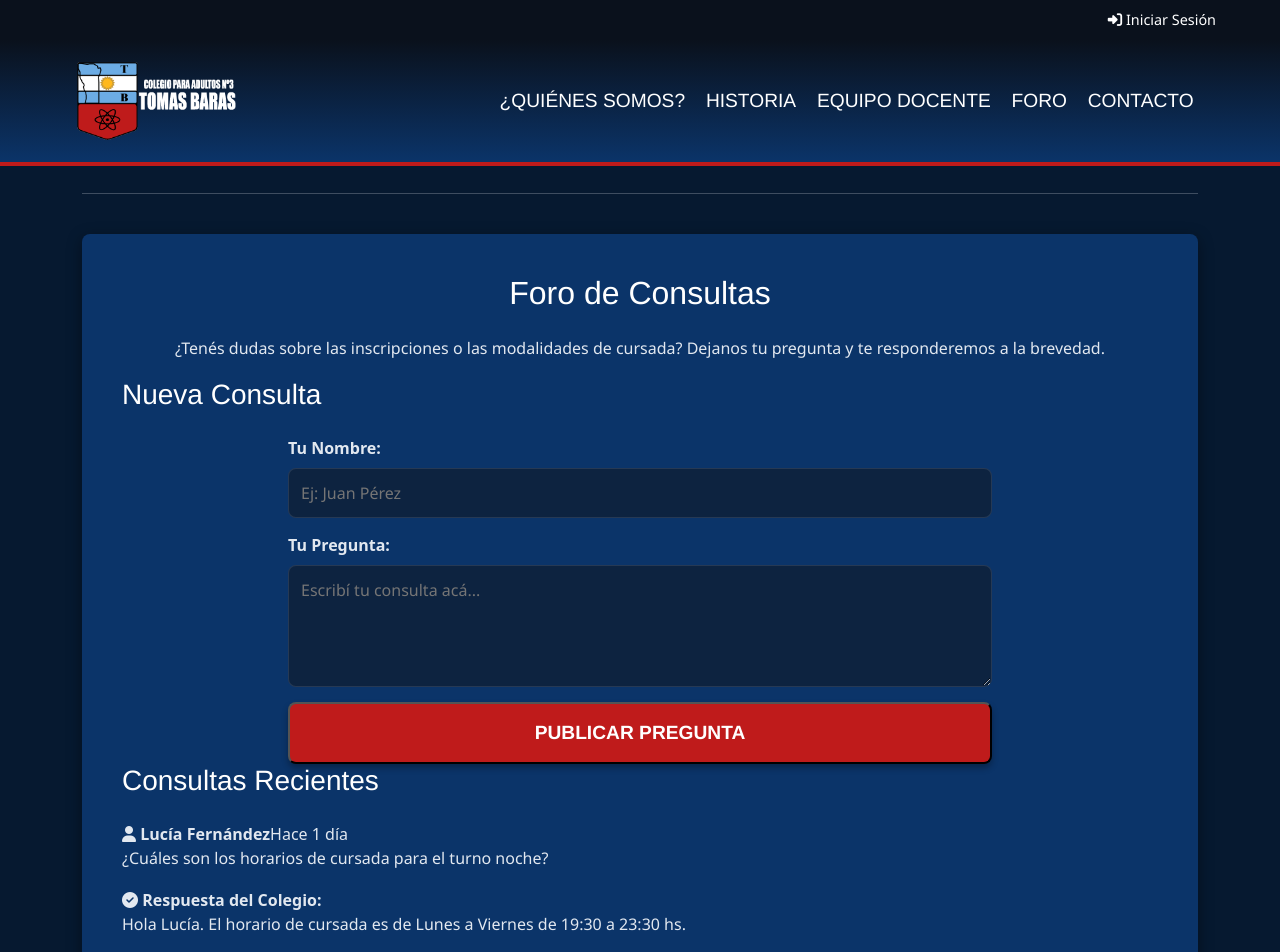
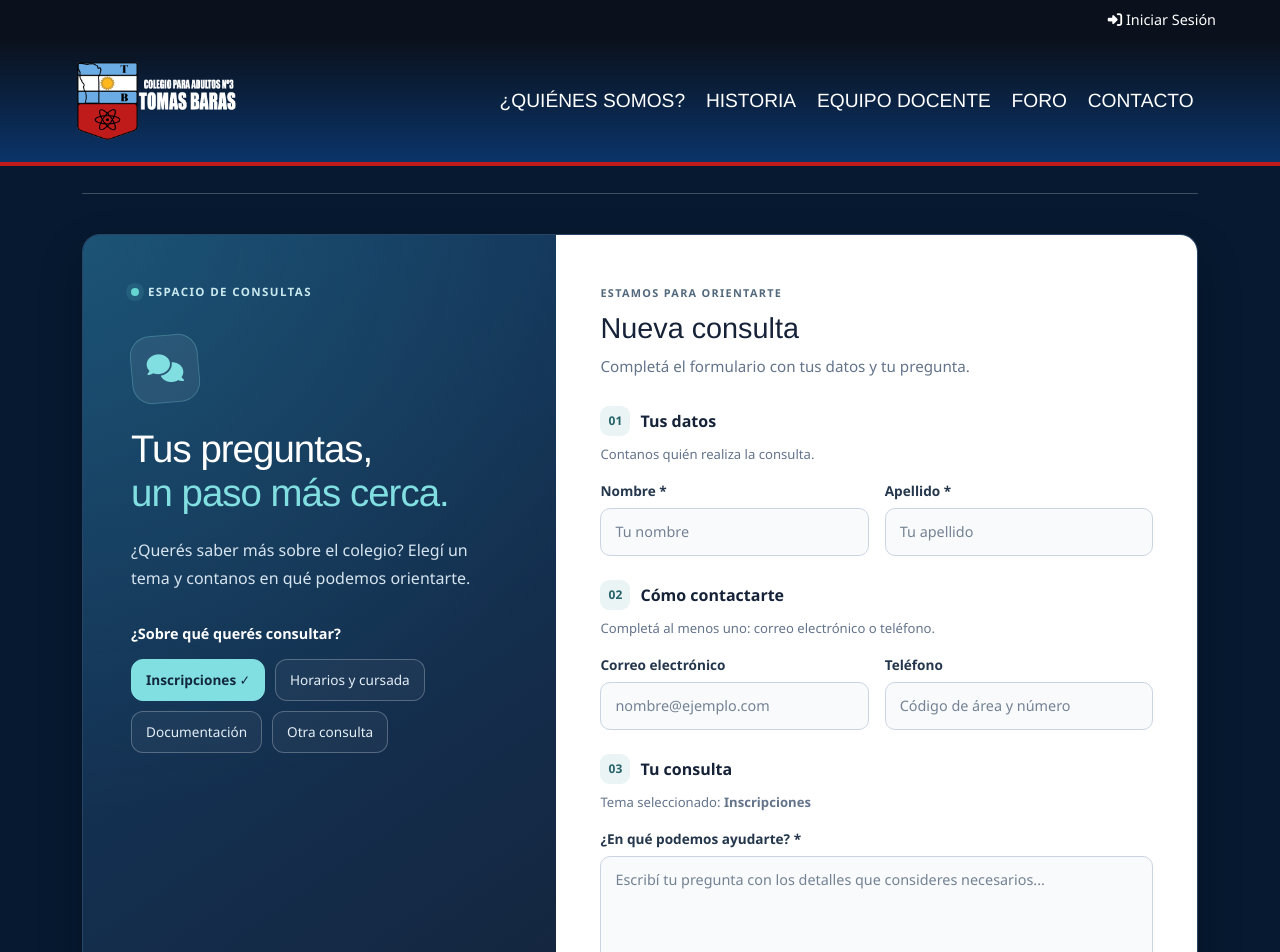
Before and after one commit to Lautacampo/Escuela, a React (Vite) app in the folder frontend/: page /foro in a window 1280 px wide. Shown: the top 952 px of the page. Built offline with nearby package versions, Linux system fonts and the light colour scheme.

Commit message:
Agregamos funcionalidades a Foro
Refactor Foro component to include state management for form inputs and validation. Added new structure for handling user queries and improved user experience with dynamic form elements.

```diff
--- a/frontend/src/features/foro/components/Foro.jsx
+++ b/frontend/src/features/foro/components/Foro.jsx
@@ -1,73 +1,342 @@
+import { useState } from "react";
+
+const TEMAS = [
+  "Inscripciones",
+  "Horarios y cursada",
+  "Documentación",
+  "Otra consulta",
+];
+
+const FORMULARIO_INICIAL = {
+  nombre: "",
+  apellido: "",
+  correo: "",
+  telefono: "",
+  tema: "Inscripciones",
+  consulta: "",
+};
+
+const GRUPOS = [
+  {
+    numero: "01",
+    titulo: "Tus datos",
+    ayuda: "Contanos quién realiza la consulta.",
+    campos: [
+      {
+        nombre: "nombre",
+        etiqueta: "Nombre *",
+        tipo: "text",
+        placeholder: "Tu nombre",
+        autocomplete: "given-name",
+        obligatorio: true,
+      },
+      {
+        nombre: "apellido",
+        etiqueta: "Apellido *",
+        tipo: "text",
+        placeholder: "Tu apellido",
+        autocomplete: "family-name",
+        obligatorio: true,
+      },
+    ],
+  },
+  {
+    numero: "02",
+    titulo: "Cómo contactarte",
+    ayuda: "Completá al menos uno: correo electrónico o teléfono.",
+    campos: [
+      {
+        nombre: "correo",
+        etiqueta: "Correo electrónico",
+        tipo: "email",
+        placeholder: "nombre@ejemplo.com",
+        autocomplete: "email",
+      },
+      {
+        nombre: "telefono",
+        etiqueta: "Teléfono",
+        tipo: "tel",
+        placeholder: "Código de área y número",
+        autocomplete: "tel",
+      },
+    ],
+  },
+];
+
 export function Foro() {
+  const [valores, setValores] = useState(FORMULARIO_INICIAL);
+  const [errores, setErrores] = useState({});
+  const [aviso, setAviso] = useState("");
+
+  function actualizarCampo(nombre, valor) {
+    setValores((anteriores) => ({
+      ...anteriores,
+      [nombre]: valor,
+    }));
+
+    setErrores((anteriores) => ({
+      ...anteriores,
+      [nombre]: "",
+      ...(nombre === "correo" || nombre === "telefono" ? { contacto: "" } : {}),
+    }));
+
+    setAviso("");
+  }
+
+  function manejarCambio(evento) {
+    actualizarCampo(evento.target.name, evento.target.value);
+  }
+
+  function enviarConsulta(evento) {
+    evento.preventDefault();
+
+    const nuevosErrores = {};
+    const correo = valores.correo.trim();
+    const telefono = valores.telefono.trim();
+
+    if (!valores.nombre.trim()) {
+      nuevosErrores.nombre = "Ingresá tu nombre.";
+    }
+
+    if (!valores.apellido.trim()) {
+      nuevosErrores.apellido = "Ingresá tu apellido.";
+    }
+
+    if (!correo && !telefono) {
+      nuevosErrores.contacto =
+        "Necesitamos un correo electrónico o teléfono para contactarte.";
+    }
+
+    if (correo && !/^[^\s@]+@[^\s@]+\.[^\s@]+$/.test(correo)) {
+      nuevosErrores.correo = "Revisá el formato del correo electrónico.";
+    }
+
+    if (telefono) {
+      const numeros = telefono.replace(/\D/g, "");
+      const caracteresValidos = /^\+?[\d\s()-]+$/.test(telefono);
+
+      if (!caracteresValidos || numeros.length < 7 || numeros.length > 15) {
+        nuevosErrores.telefono =
+          "Ingresá un teléfono válido, incluyendo el código de área.";
+      }
+    }
+
+    if (!valores.consulta.trim()) {
+      nuevosErrores.consulta = "Escribí la consulta que querés realizar.";
+    }
+
+    setErrores(nuevosErrores);
+    setAviso("");
+
+    const primerError = Object.keys(nuevosErrores)[0];
+
+    if (primerError) {
+      const nombreCampo = primerError === "contacto" ? "correo" : primerError;
+
+      evento.currentTarget.elements.namedItem(nombreCampo)?.focus();
+      return;
+    }
+
+    // Aquí conectaremos el envío con el backend.
+    // Conservamos los datos porque todavía no se enviaron.
+    setAviso(
+      "El envío de consultas aún no está disponible. Tu mensaje no fue enviado.",
+    );
+  }
+
   return (
-    <section id="foro" style={{ marginTop: "40px" }}>
-      <h2 style={{ textAlign: "center", color: "white" }}>Foro de Consultas</h2>
-      <p style={{ textAlign: "center", color: "var(--color-texto)" }}>
-        ¿Tenés dudas sobre las inscripciones o las modalidades de cursada?
-        Dejanos tu pregunta y te responderemos a la brevedad.
+    <section id="foro" className="foro-consultas" aria-labelledby="foro-titulo">
+      <div className="foro-presentacion">
+        <span className="foro-etiqueta">
+          <span aria-hidden="true" />
+          ESPACIO DE CONSULTAS
+        </span>
+
+        <div className="foro-icono" aria-hidden="true">
+          <i className="fa-solid fa-comments" />
+        </div>
+
+        <h2 id="foro-titulo">
+          Tus preguntas,
+          <br />
+          <span>un paso más cerca.</span>
+        </h2>
+
+        <p className="foro-introduccion">
+          ¿Querés saber más sobre el colegio? Elegí un tema y contanos en qué
+          podemos orientarte.
         </p>
 
-      <div className="contenedor-foro">
-        <div className="hacer-pregunta">
-          <h3>Nueva Consulta</h3>
-          <form action="#" method="get">
-            <label htmlFor="nombre-foro">Tu Nombre:</label>
-            <input
-              type="text"
-              id="nombre-foro"
-              placeholder="Ej: Juan Pérez"
-              required
-            />
-            <label htmlFor="mensaje-foro">Tu Pregunta:</label>
-            <textarea
-              id="mensaje-foro"
-              placeholder="Escribí tu consulta acá..."
-              rows="4"
-              required
-            ></textarea>
+        <div
+          className="foro-temas"
+          role="group"
+          aria-labelledby="foro-temas-titulo"
+        >
+          <p id="foro-temas-titulo">¿Sobre qué querés consultar?</p>
+
+          <div className="foro-temas-opciones">
+            {TEMAS.map((tema) => (
               <button
-              type="submit"
-              className="btn-principal"
-              style={{ width: "100%", borderRadius: "8px" }}
+                key={tema}
+                type="button"
+                className="foro-tema"
+                aria-pressed={valores.tema === tema}
+                onClick={() => actualizarCampo("tema", tema)}
               >
-              Publicar Pregunta
+                {tema}
+                {valores.tema === tema && <span aria-hidden="true"> ✓</span>}
               </button>
-          </form>
+            ))}
+          </div>
         </div>
 
-        <div className="muro-preguntas">
-          <h3>Consultas Recientes</h3>
-          <div className="pregunta-item">
-            <div className="pregunta-header">
-              <strong>
-                <i className="fa-solid fa-user"></i> Lucía Fernández
-              </strong>
-              <span>Hace 1 día</span>
-            </div>
-            <p>¿Cuáles son los horarios de cursada para el turno noche?</p>
-            <div className="respuesta-oficial">
-              <strong>
-                <i className="fa-solid fa-check-circle"></i> Respuesta del
-                Colegio:
-              </strong>
+        <div className="foro-orientacion">
+          <i className="fa-regular fa-envelope" aria-hidden="true" />
           <p>
-                Hola Lucía. El horario de cursada es de Lunes a Viernes de 19:30
-                a 23:30 hs.
+            Dejanos un medio de contacto para que podamos responder tu consulta
+            de forma personal.
           </p>
         </div>
       </div>
 
-          <div className="pregunta-item">
-            <div className="pregunta-header">
-              <strong>
-                <i class="fa-solid fa-user"></i> Carlos López
-              </strong>
-              <span>Hace 2 días</span>
+      <div className="foro-tarjeta">
+        <div className="foro-formulario-cabecera">
+          <span className="foro-sobretitulo">ESTAMOS PARA ORIENTARTE</span>
+          <h3>Nueva consulta</h3>
+          <p>Completá el formulario con tus datos y tu pregunta.</p>
         </div>
-            <p>¿Tienen talleres extracurriculares?</p>
-            <span className="etiqueta-pendiente">Pendiente de respuesta</span>
+
+        <form className="foro-formulario" onSubmit={enviarConsulta} noValidate>
+          {GRUPOS.map((grupo) => (
+            <fieldset className="foro-grupo" key={grupo.numero}>
+              <legend>
+                <span className="foro-numero" aria-hidden="true">
+                  {grupo.numero}
+                </span>
+                {grupo.titulo}
+              </legend>
+
+              <p className="foro-ayuda" id={`foro-ayuda-${grupo.numero}`}>
+                {grupo.ayuda}
+              </p>
+
+              <div className="foro-campos">
+                {grupo.campos.map((campo) => {
+                  const errorContacto =
+                    grupo.numero === "02" && errores.contacto;
+
+                  const descripcion = [
+                    `foro-ayuda-${grupo.numero}`,
+                    errores[campo.nombre] ? `foro-error-${campo.nombre}` : "",
+                    errorContacto ? "foro-error-contacto" : "",
+                  ]
+                    .filter(Boolean)
+                    .join(" ");
+
+                  return (
+                    <div className="foro-campo" key={campo.nombre}>
+                      <label htmlFor={`foro-${campo.nombre}`}>
+                        {campo.etiqueta}
+                      </label>
+
+                      <input
+                        id={`foro-${campo.nombre}`}
+                        name={campo.nombre}
+                        type={campo.tipo}
+                        placeholder={campo.placeholder}
+                        autoComplete={campo.autocomplete}
+                        required={campo.obligatorio}
+                        maxLength={campo.nombre === "telefono" ? 25 : 120}
+                        value={valores[campo.nombre]}
+                        onChange={manejarCambio}
+                        aria-invalid={Boolean(
+                          errores[campo.nombre] || errorContacto,
+                        )}
+                        aria-describedby={descripcion}
+                      />
+
+                      {errores[campo.nombre] && (
+                        <span
+                          id={`foro-error-${campo.nombre}`}
+                          className="foro-error"
+                        >
+                          {errores[campo.nombre]}
+                        </span>
+                      )}
+                    </div>
+                  );
+                })}
+              </div>
+
+              {grupo.numero === "02" && errores.contacto && (
+                <p id="foro-error-contacto" className="foro-error" role="alert">
+                  {errores.contacto}
+                </p>
+              )}
+            </fieldset>
+          ))}
+
+          <fieldset className="foro-grupo">
+            <legend>
+              <span className="foro-numero" aria-hidden="true">
+                03
+              </span>
+              Tu consulta
+            </legend>
+
+            <p className="foro-ayuda">
+              Tema seleccionado: <strong>{valores.tema}</strong>
+            </p>
+
+            <div className="foro-campo">
+              <label htmlFor="foro-consulta">¿En qué podemos ayudarte? *</label>
+
+              <textarea
+                id="foro-consulta"
+                name="consulta"
+                rows={5}
+                maxLength={1000}
+                placeholder="Escribí tu pregunta con los detalles que consideres necesarios..."
+                value={valores.consulta}
+                onChange={manejarCambio}
+                required
+                aria-invalid={Boolean(errores.consulta)}
+                aria-describedby={
+                  errores.consulta
+                    ? "foro-contador foro-error-consulta"
+                    : "foro-contador"
+                }
+              />
+
+              <div className="foro-textarea-pie">
+                <span id="foro-error-consulta" className="foro-error">
+                  {errores.consulta}
+                </span>
+
+                <span id="foro-contador" className="foro-contador">
+                  {valores.consulta.length}/1000
+                </span>
               </div>
             </div>
+          </fieldset>
+
+          {aviso && (
+            <div className="foro-aviso" role="status">
+              <i className="fa-solid fa-circle-info" aria-hidden="true" />
+              <p>{aviso}</p>
+            </div>
+          )}
+
+          <button className="foro-enviar" type="submit">
+            Enviar consulta
+            <i className="fa-regular fa-paper-plane" aria-hidden="true" />
+          </button>
+
+          <p className="foro-pie-formulario">
+            Los campos con * son obligatorios. Completá también un correo
+            electrónico o teléfono.
+          </p>
+        </form>
       </div>
     </section>
   );
```
Lines whose indentation alone changed are shown as unchanged.
